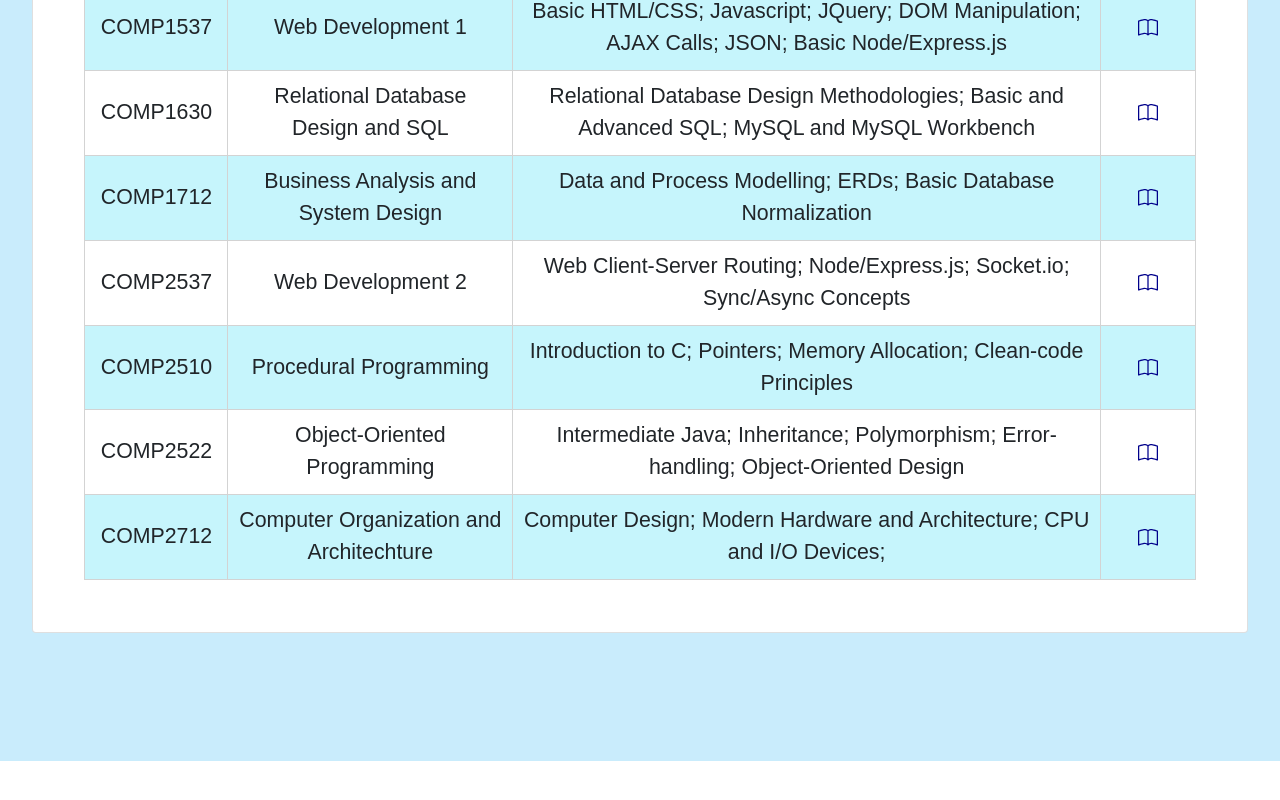
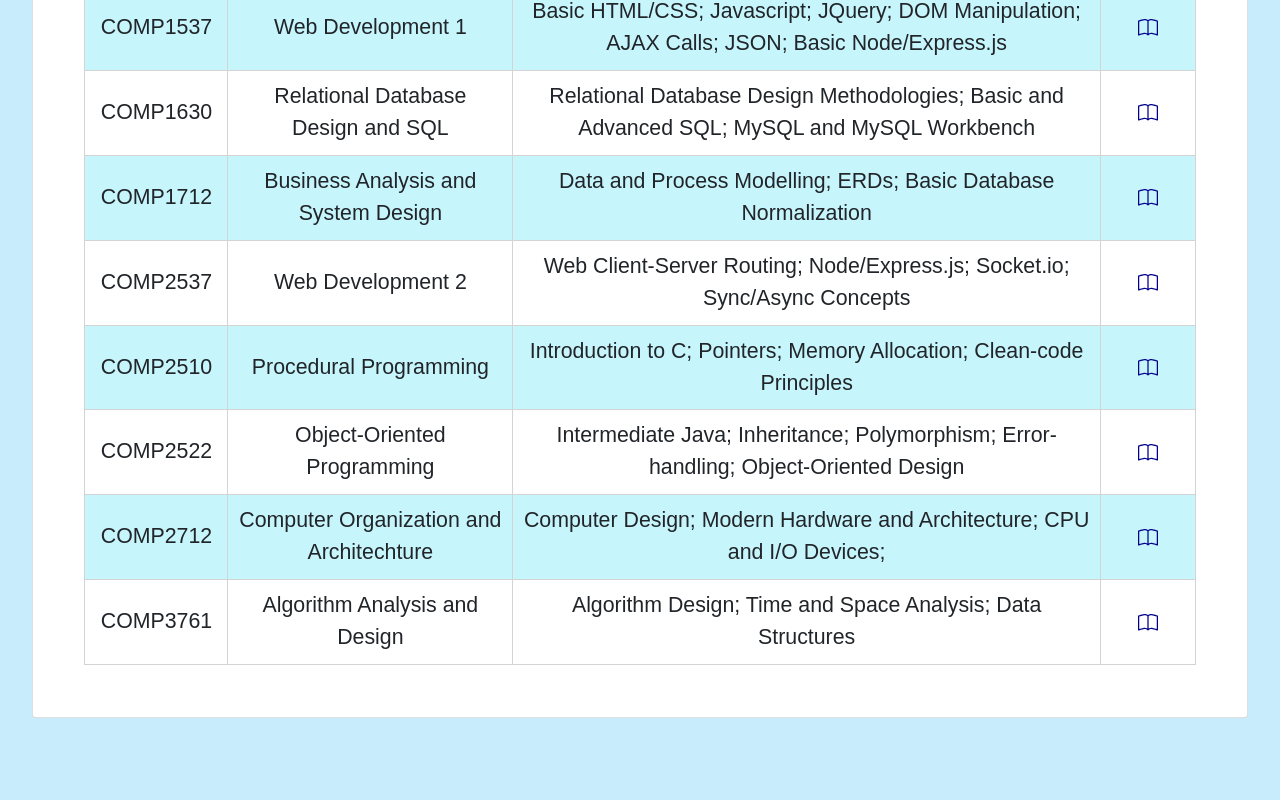
Before and after one commit to oscarlaaaa/oscar-la, a React (Create React App) app: page /courses in a window 1280 px wide. Shown: the part 1252-2052 px from the top of the page. Before the commit the page ends 2013 px from the top, so only its background shows below. Built offline with nearby package versions, Linux system fonts and the light colour scheme; a web font is replaced by a local one.

Commit message:
add algo class

```diff
--- a/src/assets/data/CourseInfo.js
+++ b/src/assets/data/CourseInfo.js
@@ -60,6 +60,13 @@ const courses = [
       "Computer Design; Modern Hardware and Architecture; CPU and I/O Devices;",
     outlineurl: "https://www.bcit.ca/outlines/20213034766/",
   },
+  {
+    title: "COMP3761",
+    subject: "Algorithm Analysis and Design",
+    description:
+      "Algorithm Design; Time and Space Analysis; Data Structures",
+    outlineurl: "https://www.bcit.ca/outlines/20221089793/",
+  },
 ];
 
 export default courses;
```
